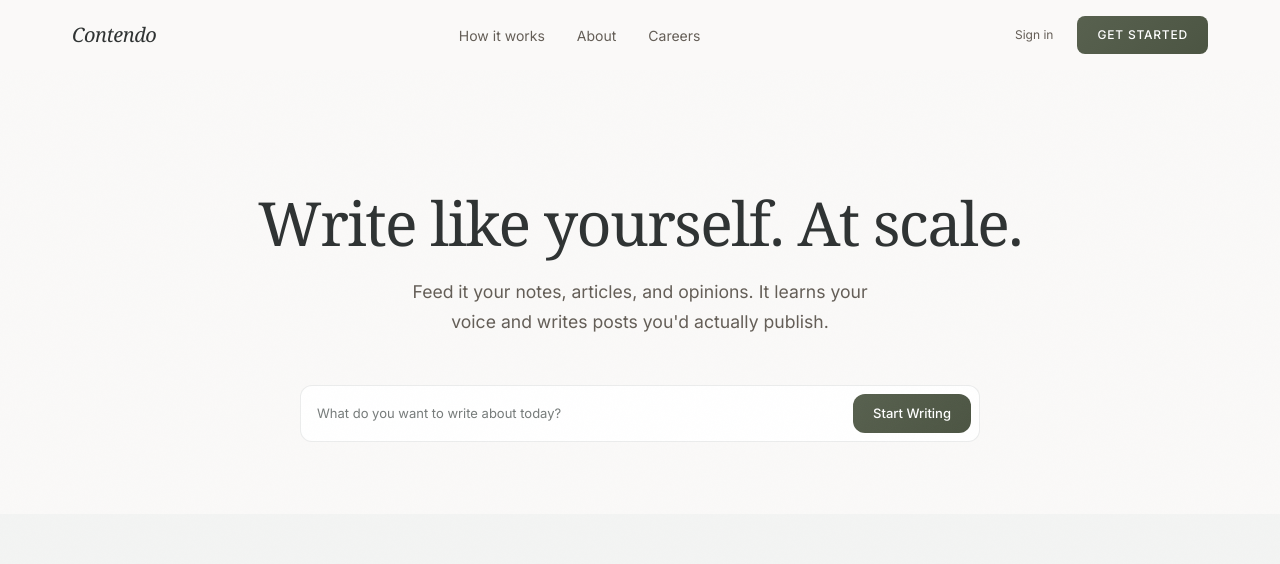
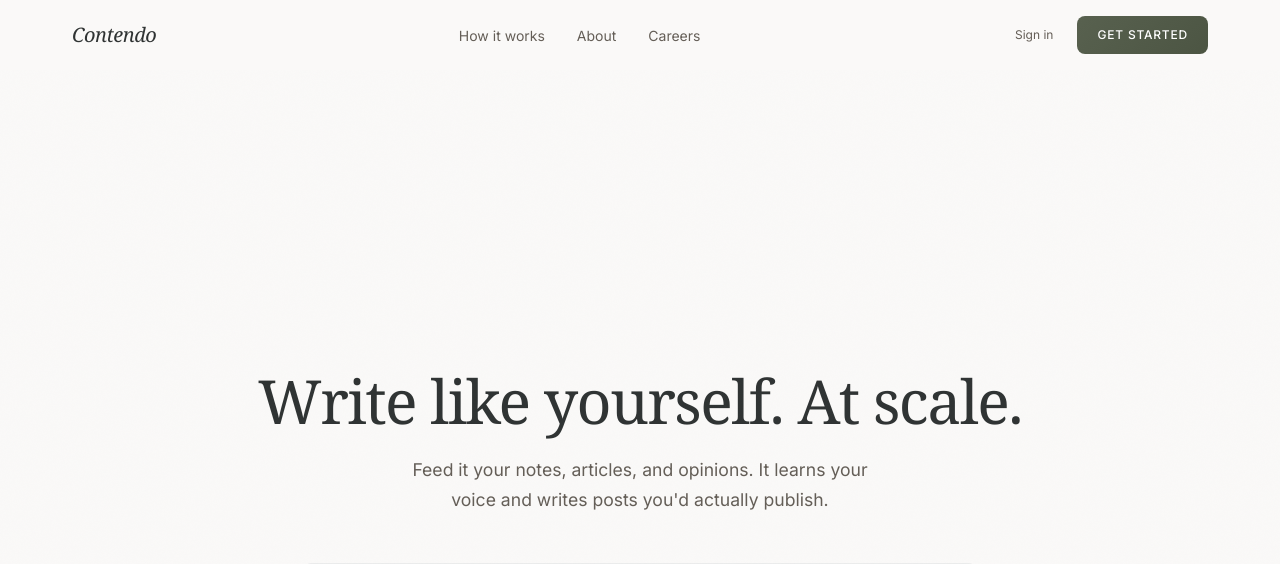
Before and after one commit to Soham112/Contendo, a Next.js app in the folder frontend/: page /welcome in a window 1280 px wide. Shown: the top 564 px of the page. Built offline with nearby package versions, Linux system fonts and the light colour scheme; no server answers.

Commit message:
Changed the Welcome page height

```diff
--- a/frontend/app/welcome/page.tsx
+++ b/frontend/app/welcome/page.tsx
@@ -126,7 +126,15 @@ export default function WelcomePage() {
       <main>
 
         {/* ── Hero ──────────────────────────────────────────────────────────── */}
-        <section className="px-5 sm:px-8 text-center" style={{ paddingTop: 120, paddingBottom: 72 }}>
+        <section
+          className="px-5 sm:px-8 text-center flex flex-col items-center justify-center"
+          style={{
+            minHeight: "100vh",
+            paddingTop: 120,
+            paddingBottom: 72,
+            background: "linear-gradient(to bottom, #faf9f8 85%, #f3f4f3 100%)",
+          }}
+        >
           <div className="max-w-[980px] mx-auto">
             <h1
               className="font-headline font-normal leading-[1.1] tracking-tight mb-5"
```
